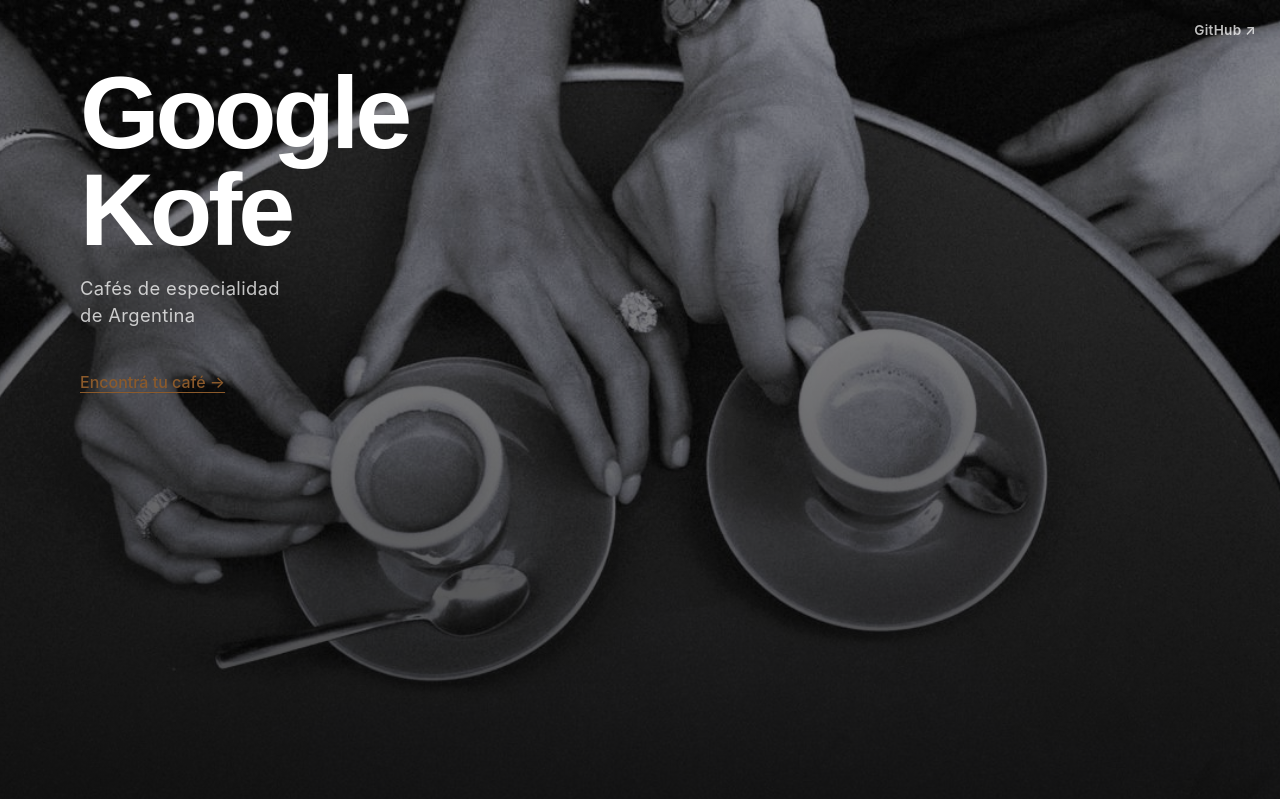
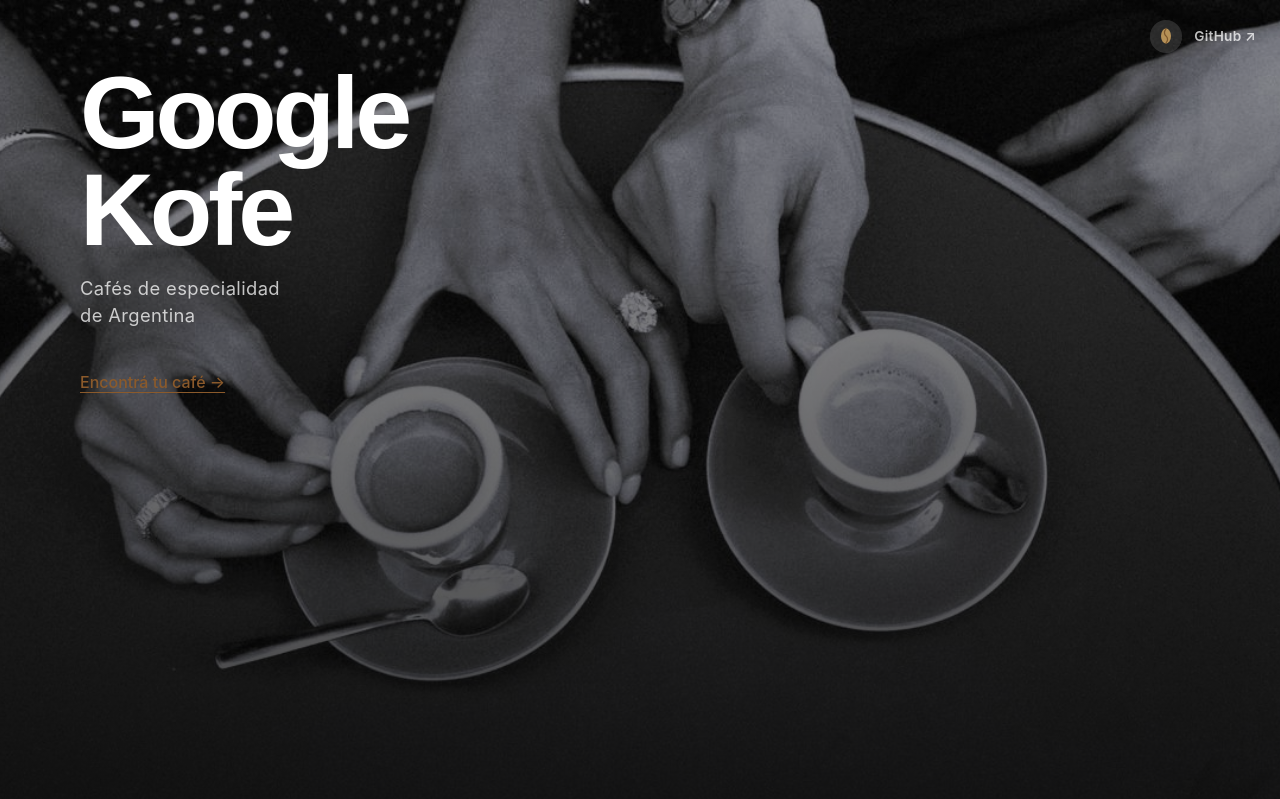
Before and after one commit to Zubin-Bruno/koffe, a FastAPI app: page / in a window 1280 px wide. Shown: the top 799 px of the page. Run offline with FastAPI, Linux system fonts and the light colour scheme.

Commit message:
Add dark/light mode toggle with coffee bean icons
Dark mode uses warm near-black tones. The toggle button shows a dark
roasted bean in dark mode and a light golden bean in light mode. Theme
preference is persisted in localStorage and applied before render to
prevent flash of wrong colors. Works on both base.html and landing.html.

Co-Authored-By: Claude Sonnet 4.6 <noreply@anthropic.com>

```diff
--- a/koffe/frontend/static/style.css
+++ b/koffe/frontend/static/style.css
@@ -14,6 +14,24 @@
   --shadow: 0 1px 3px rgba(0,0,0,0.08), 0 1px 2px rgba(0,0,0,0.06);
 }
 
+/* ── Dark mode ─────────────────────────────────────────────── */
+[data-theme="dark"] {
+  --bg: #1a1410;
+  --surface: #241e1a;
+  --border: #3d332c;
+  --text: #f0ebe5;
+  --text-muted: #a89080;
+  --accent: #e05c50;
+  --accent-hover: #c44e43;
+  --tag-bg: #332b26;
+  --shadow: 0 1px 3px rgba(0,0,0,0.3), 0 1px 2px rgba(0,0,0,0.2);
+}
+
+[data-theme="dark"] .tag--origin   { background: #1e3a5f; color: #93c5fd; }
+[data-theme="dark"] .tag--process  { background: #1a3a28; color: #86efac; }
+[data-theme="dark"] .tag--roast    { background: #3a2e1a; color: #fcd34d; }
+[data-theme="dark"] .tag--sold-out { background: #3a1a1a; color: #fca5a5; }
+
 body {
   font-family: -apple-system, BlinkMacSystemFont, "SF Pro Text", "SF Pro Display", "Helvetica Neue", Arial, sans-serif;
   background: var(--bg);
@@ -27,13 +45,31 @@ body {
 a { color: inherit; text-decoration: none; }
 a:hover { text-decoration: underline; }
 
+/* ── Theme toggle button ───────────────────────────────────── */
+.theme-toggle {
+  background: none;
+  border: none;
+  cursor: pointer;
+  padding: 0.25rem;
+  display: flex;
+  align-items: center;
+  opacity: 0.7;
+  transition: opacity 0.15s, transform 0.15s;
+  line-height: 1;
+}
+
+.theme-toggle:hover {
+  opacity: 1;
+  transform: scale(1.1);
+}
+
 /* ── Header ───────────────────────────────────────────────── */
 header {
   background: var(--surface);
   border-bottom: 1px solid var(--border);
   padding: 1rem 2rem;
   display: flex;
-  align-items: baseline;
+  align-items: center;
   gap: 1rem;
 }
 
@@ -608,12 +644,19 @@ body.modal-open { overflow: hidden; }
   text-decoration: underline;
 }
 
-/* GitHub link — top-right corner, floating above the hero */
-.hero-github {
+/* Top-right cluster: GitHub link + theme toggle */
+.hero-actions {
   position: absolute;
   top: 1.25rem;
   right: 1.5rem;
   z-index: 2;
+  display: flex;
+  align-items: center;
+  gap: 0.75rem;
+}
+
+/* GitHub link inside the hero */
+.hero-github {
   color: rgba(255, 255, 255, 0.75);
   font-size: 0.85rem;
   font-weight: 600;
@@ -625,6 +668,19 @@ body.modal-open { overflow: hidden; }
 .hero-github:hover {
   color: #ffffff;
   text-decoration: none;
+}
+
+/* Theme toggle inside the dark hero needs a slight backdrop so both beans are visible */
+.hero-actions .theme-toggle {
+  background: rgba(255, 255, 255, 0.15);
+  border-radius: 50%;
+  padding: 0.4rem;
+  opacity: 0.9;
+}
+
+.hero-actions .theme-toggle:hover {
+  background: rgba(255, 255, 255, 0.25);
+  opacity: 1;
 }
 
 /* "Sobre Koffe" section below the hero */
--- a/koffe/frontend/templates/landing.html
+++ b/koffe/frontend/templates/landing.html
@@ -4,6 +4,13 @@
   <meta charset="UTF-8" />
   <meta name="viewport" content="width=device-width, initial-scale=1.0" />
   <title>Google Kofe — Cafés de especialidad de Argentina</title>
+  <!-- Apply saved theme before render to avoid a flash of wrong colors -->
+  <script>
+    (function(){
+      var t = localStorage.getItem('theme') || (window.matchMedia('(prefers-color-scheme: dark)').matches ? 'dark' : 'light');
+      document.documentElement.setAttribute('data-theme', t);
+    })();
+  </script>
   <link rel="stylesheet" href="/static/style.css" />
 </head>
 <body class="landing-body">
@@ -20,10 +27,24 @@
     <!-- Dark gradient overlay so the white text stays readable -->
     <div class="hero-overlay"></div>
 
-    <!-- Top-right: GitHub link -->
-    <a class="hero-github" href="https://github.com/brunoamaral/koffe" target="_blank" rel="noopener">
-      GitHub ↗
-    </a>
+    <!-- Top-right: theme toggle + GitHub link -->
+    <div class="hero-actions">
+      <button class="theme-toggle" id="theme-toggle" aria-label="Cambiar tema">
+        <!-- Dark roasted bean (shown when in dark mode) -->
+        <svg id="bean-dark" xmlns="http://www.w3.org/2000/svg" viewBox="0 0 24 24" width="20" height="20" aria-hidden="true">
+          <ellipse cx="12" cy="12" rx="6" ry="9" fill="#3a1a08"/>
+          <path d="M12 3.5C9.5 6.5 9.5 10 12 12s2.5 5.5 0 8.5" stroke="#1a0a03" stroke-width="1.5" fill="none" stroke-linecap="round"/>
+        </svg>
+        <!-- Light roasted bean (shown when in light mode) -->
+        <svg id="bean-light" xmlns="http://www.w3.org/2000/svg" viewBox="0 0 24 24" width="20" height="20" aria-hidden="true">
+          <ellipse cx="12" cy="12" rx="6" ry="9" fill="#c9a060"/>
+          <path d="M12 3.5C9.5 6.5 9.5 10 12 12s2.5 5.5 0 8.5" stroke="#8a6030" stroke-width="1.5" fill="none" stroke-linecap="round"/>
+        </svg>
+      </button>
+      <a class="hero-github" href="https://github.com/brunoamaral/koffe" target="_blank" rel="noopener">
+        GitHub ↗
+      </a>
+    </div>
 
     <!-- Upper-left content -->
     <div class="hero-content">
@@ -52,5 +73,26 @@
     </div>
   </section>
 
+  <script>
+    (function() {
+      var btn = document.getElementById('theme-toggle');
+      var beanDark  = document.getElementById('bean-dark');
+      var beanLight = document.getElementById('bean-light');
+
+      function applyTheme(theme) {
+        document.documentElement.setAttribute('data-theme', theme);
+        localStorage.setItem('theme', theme);
+        beanDark.style.display  = theme === 'dark'  ? 'block' : 'none';
+        beanLight.style.display = theme === 'light' ? 'block' : 'none';
+      }
+
+      applyTheme(document.documentElement.getAttribute('data-theme') || 'light');
+
+      btn.addEventListener('click', function() {
+        var next = document.documentElement.getAttribute('data-theme') === 'dark' ? 'light' : 'dark';
+        applyTheme(next);
+      });
+    })();
+  </script>
 </body>
 </html>
```
Also changed, not shown: koffe/frontend/templates/base.html (+44 -0 lines).
